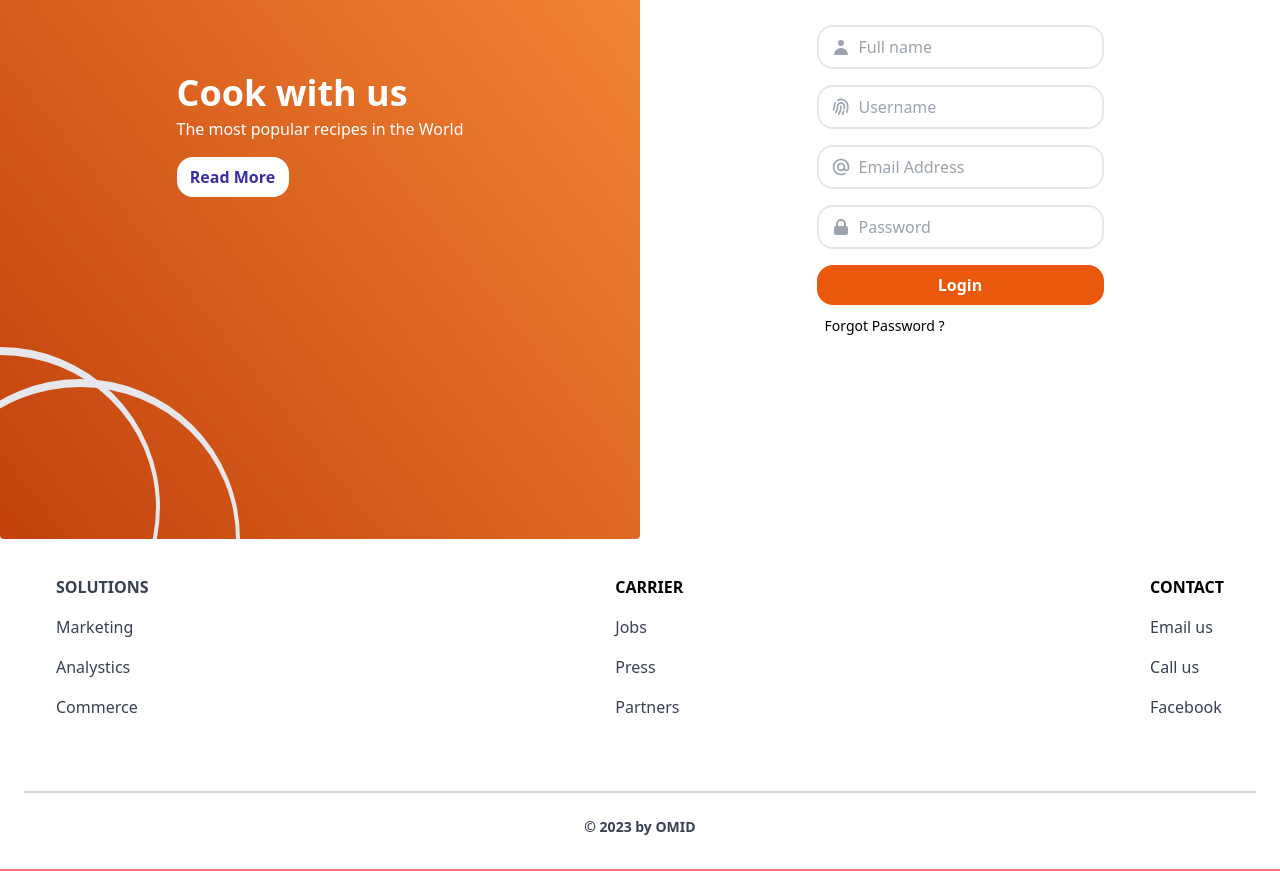
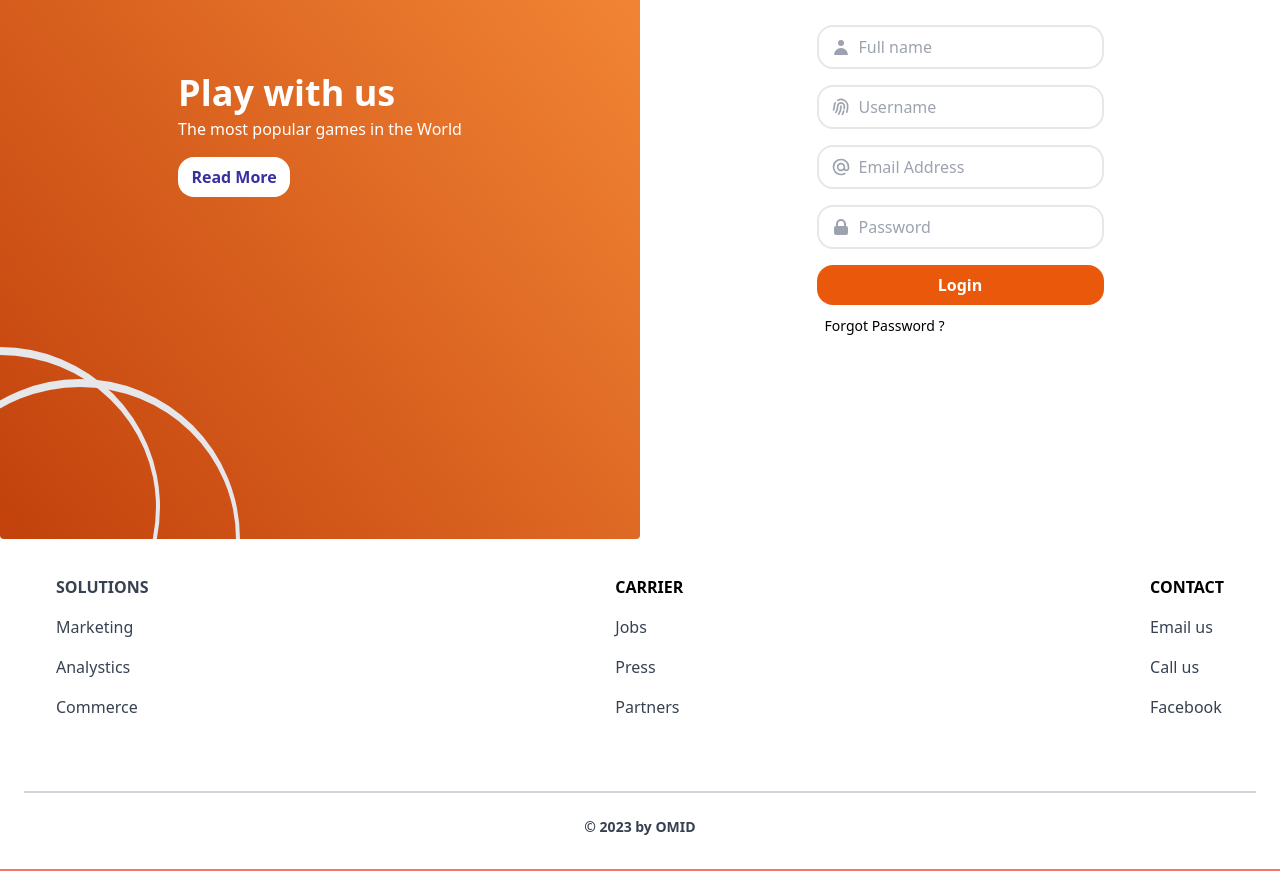
Before and after one commit to lotharmw/DBZ-Project, a website: page dist/index.html in a window 1280 px wide. Shown: the part 1281-2152 px from the top of the page. Drawn offline with nearby package versions, Linux system fonts and the light colour scheme; files that its build step writes are made by us from their sources.

Commit message:
Update index.html

```diff
--- a/dist/index.html
+++ b/dist/index.html
@@ -141,8 +141,8 @@
           <div
             class="relative overflow-hidden md:flex w-1/2 bg-gradient-to-tr from-orange-700 to-orange-400 rounded i justify-around items-center hidden">
             <div>
-              <h1 class="text-white font-bold text-4xl font-sans">Cook with us</h1>
-              <p class="text-white mt-1">The most popular recipes in the World</p>
+              <h1 class="text-white font-bold text-4xl font-sans">Play with us</h1>
+              <p class="text-white mt-1">The most popular games in the World</p>
               <button type="submit" class="block w-28 bg-white text-indigo-800 mt-4 py-2 rounded-2xl font-bold mb-2">Read More</button>
             </div>
             <div class="absolute -bottom-32 -left-40 w-80 h-80 border-4 rounded-full border-opacity-30 border-t-8"></div>
```
